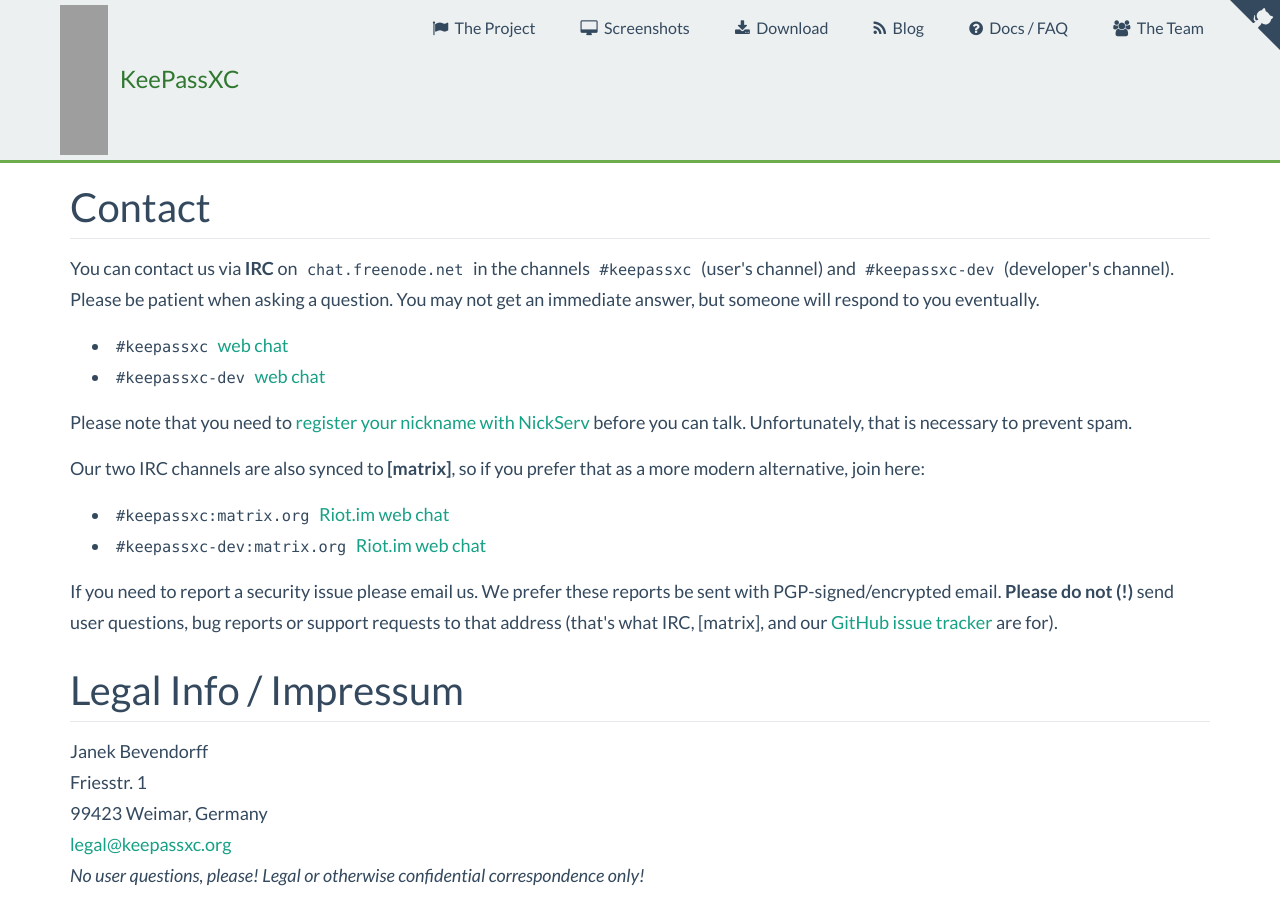
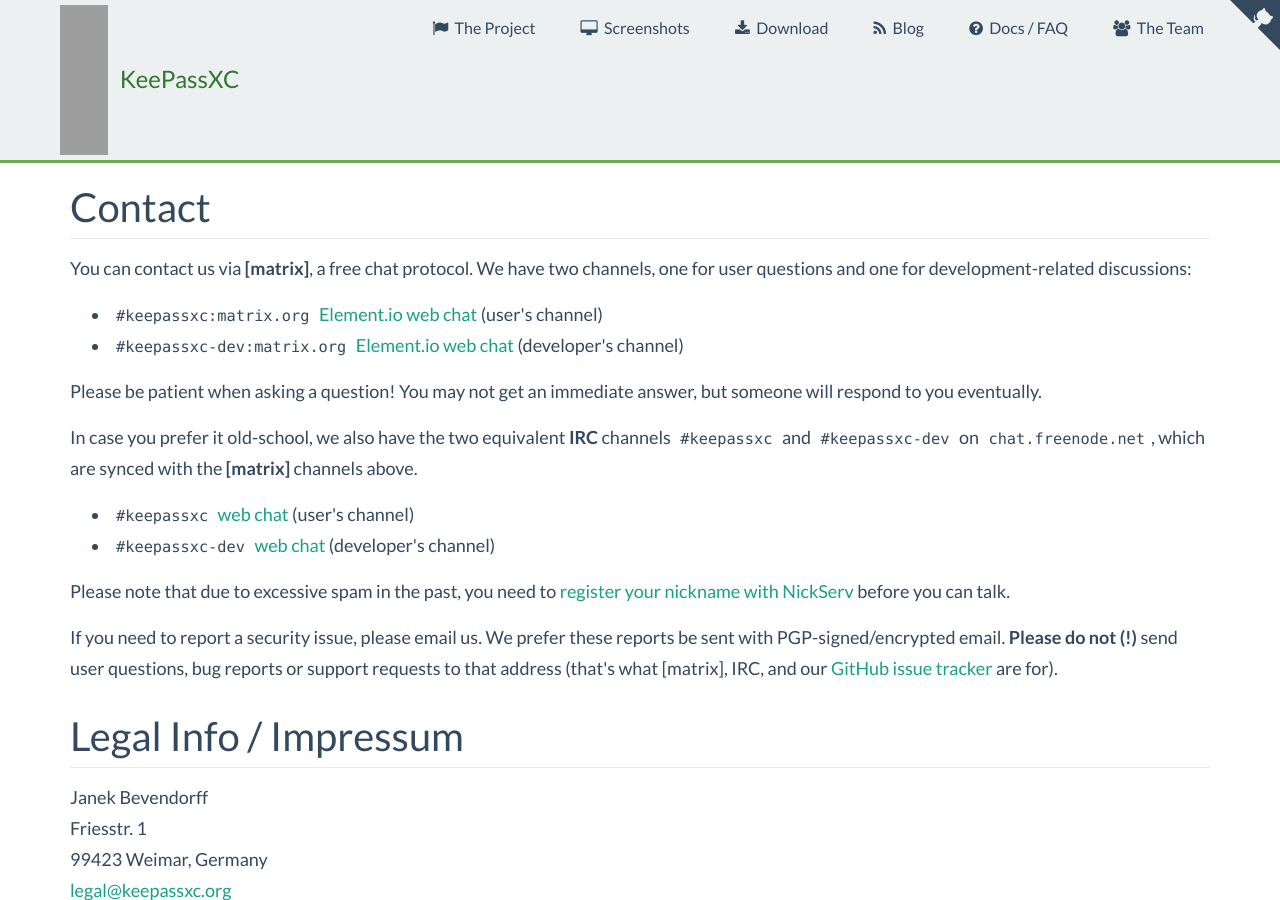
Before and after one commit to keepassxreboot/keepassxc-org, a Jekyll site: the page built from team.html, in a window 1280 px wide and 900 px high, scrolled down 458 px. Built offline with Jekyll 4.4.1, drawn with Linux system fonts in a browser that asks for light colours; comment, search, counter and statistics services are not loaded; grey boxes are pictures that could not be loaded.

Commit message:
Update chat links

```diff
--- a/team.html
+++ b/team.html
@@ -16,21 +16,23 @@
 </div>
 
 <h3 id="contact">Contact</h3>
-<p>You can contact us via <strong>IRC</strong> on <code>chat.freenode.net</code> in the channels <code>#keepassxc</code> (user's channel) and <code>#keepassxc-dev</code> (developer's channel). Please be patient when asking a question. You may not get an immediate answer, but someone will respond to you eventually.</p>
+<p>You can contact us via <strong>[matrix]</strong>, a free chat protocol. We have two channels, one for user questions and one for development-related discussions:</p>
 <ul>
-    <li><a href="https://webchat.freenode.net/?channels=keepassxc" target="_blank"><code>#keepassxc</code> web chat</a></li>
-    <li><a href="https://webchat.freenode.net/?channels=keepassxc-dev" target="_blank"><code>#keepassxc-dev</code> web chat</a></li>
+    <li><a href="https://app.element.io/#/room/!zUxwGnFkUyycpxeHeM:matrix.org" target="_blank"><code>#keepassxc:matrix.org</code> Element.io web chat</a> (user's channel)</li>
+    <li><a href="https://app.element.io/#/room/!RhJPJPGwQIFVQeXqZa:matrix.org" target="_blank"><code>#keepassxc-dev:matrix.org</code> Element.io web chat</a> (developer's channel)</li>
 </ul>
-<p>Please note that you need to <a href="https://freenode.net/kb/answer/registration">register your nickname with NickServ</a> before you can talk. Unfortunately, that is necessary to prevent spam.</p>
+<p>Please be patient when asking a question! You may not get an immediate answer, but someone will respond to you eventually.</p>
 
-<p>Our two IRC channels are also synced to <strong>[matrix]</strong>, so if you prefer that as a more modern alternative, join here:
+<p>In case you prefer it old-school, we also have the two equivalent <strong>IRC</strong> channels <code>#keepassxc</code> and <code>#keepassxc-dev</code> on
+    <code>chat.freenode.net</code>, which are synced with the <strong>[matrix]</strong> channels above.
 <ul>
-    <li><a href="https://riot.im/app/#/room/!zUxwGnFkUyycpxeHeM:matrix.org?via=matrix.org" target="_blank"><code>#keepassxc:matrix.org</code> Riot.im web chat</a></li>
-    <li><a href="https://riot.im/app/#/room/!RhJPJPGwQIFVQeXqZa:matrix.org?via=matrix.org" target="_blank"><code>#keepassxc-dev:matrix.org</code> Riot.im web chat</a></li>
+    <li><a href="https://webchat.freenode.net/?channels=keepassxc" target="_blank"><code>#keepassxc</code> web chat</a> (user's channel)</li>
+    <li><a href="https://webchat.freenode.net/?channels=keepassxc-dev" target="_blank"><code>#keepassxc-dev</code> web chat</a> (developer's channel)</li>
 </ul>
+<p>Please note that due to excessive spam in the past, you need to <a href="https://freenode.net/kb/answer/registration">register your nickname with NickServ</a> before you can talk.</p>
 
-<p>If you need to report a security issue please email us. We prefer these reports be sent with PGP-signed/encrypted email. <strong>Please do not (!)</strong> send user questions, bug reports or support requests
-    to that address (that's what IRC, [matrix], and our <a href="https://github.com/keepassxreboot/keepassxc/issues">GitHub issue tracker</a> are for).</p>
+<p>If you need to report a security issue, please email us. We prefer these reports be sent with PGP-signed/encrypted email. <strong>Please do not (!)</strong> send user questions, bug reports or support requests
+    to that address (that's what [matrix], IRC, and our <a href="https://github.com/keepassxreboot/keepassxc/issues">GitHub issue tracker</a> are for).</p>
 
 <h3 id="legal-info">Legal Info / Impressum</h3>
 <p>Janek Bevendorff<br>
```
